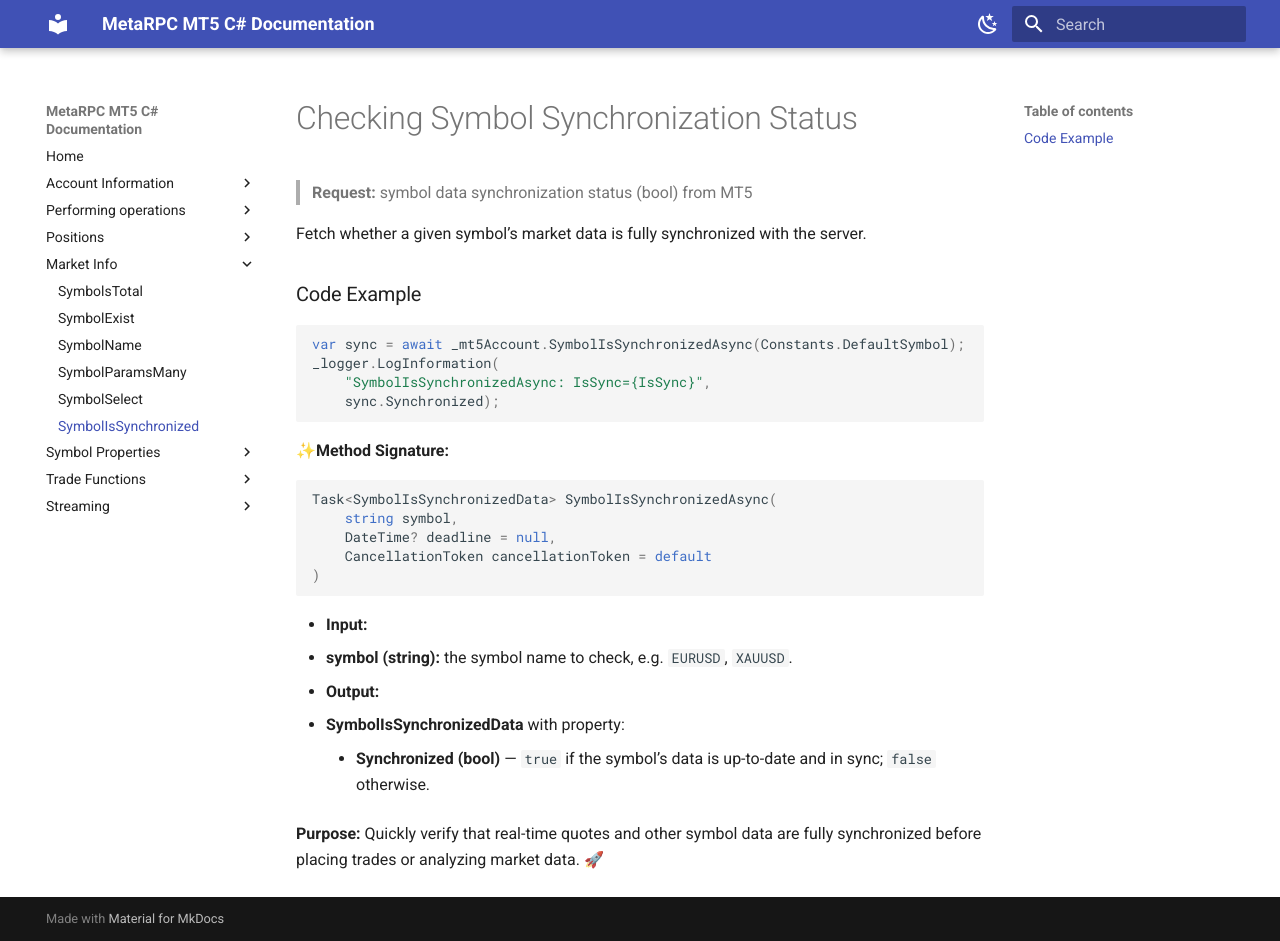
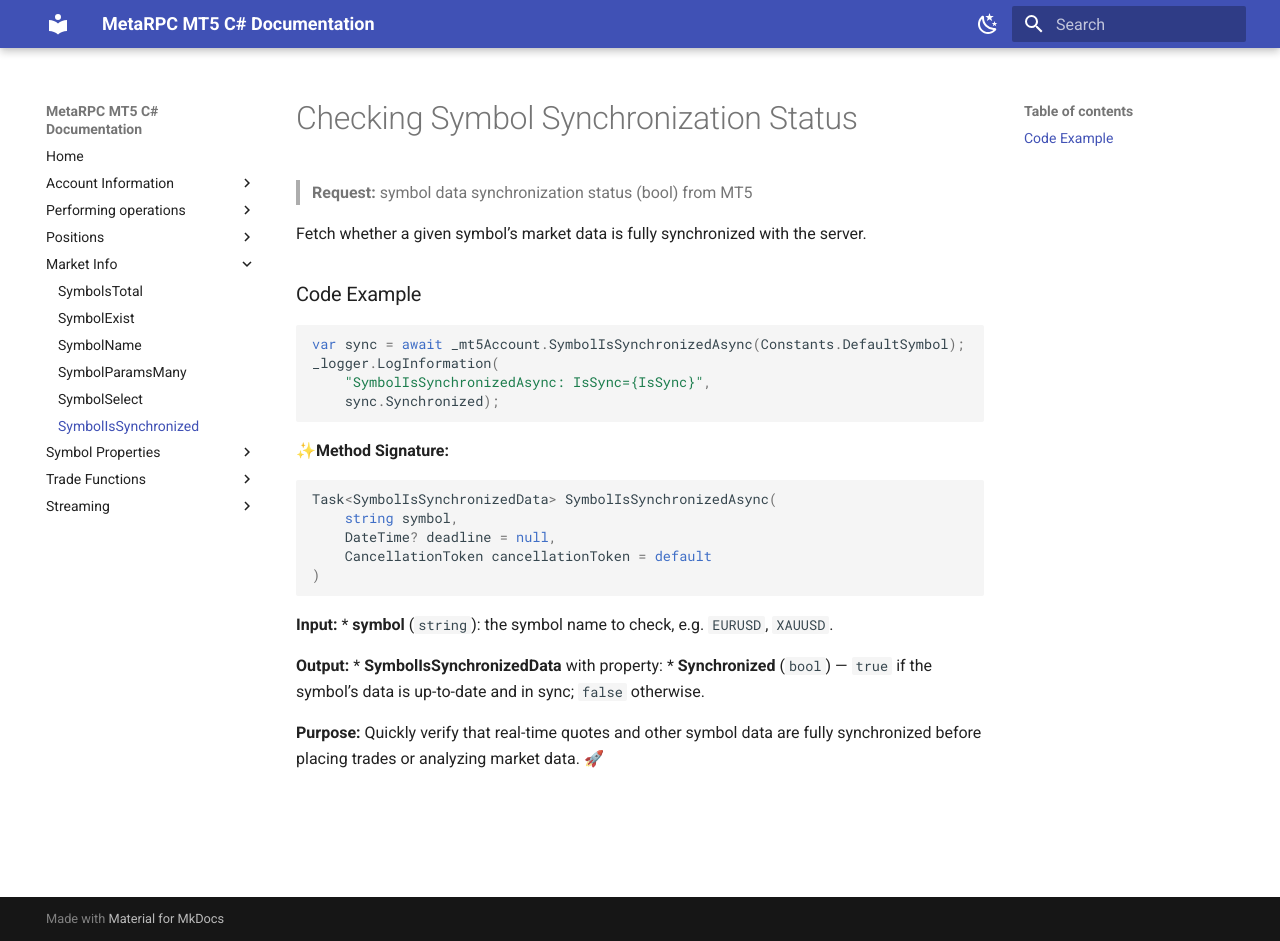
Before and after one commit to MetaRPC/CSharpMT5, an MkDocs documentation site: the page built from docs/MarketInfo/SymbolIsSynchronized.md, in a window 1280 px wide and 941 px high. Built offline with MkDocs 1.6.1 and Material for MkDocs 9.7.7, drawn with Linux system fonts in a browser that asks for light colours.

````diff
--- a/docs/MarketInfo/SymbolIsSynchronized.md
+++ b/docs/MarketInfo/SymbolIsSynchronized.md
@@ -22,11 +22,11 @@ Task<SymbolIsSynchronizedData> SymbolIsSynchronizedAsync(
 )
 ```
 
-* **Input:**
-  * **symbol (string):** the symbol name to check, e.g. `EURUSD`, `XAUUSD`.
+ **Input:**
+* **symbol** (`string`): the symbol name to check, e.g. `EURUSD`, `XAUUSD`.
 
-* **Output:**
-  * **SymbolIsSynchronizedData** with property:
-     * **Synchronized (bool)** — `true` if the symbol’s data is up-to-date and in sync; `false` otherwise.
+ **Output:**
+* **SymbolIsSynchronizedData** with property:
+ * **Synchronized** (`bool`) — `true` if the symbol’s data is up-to-date and in sync; `false` otherwise.
 
 **Purpose:** Quickly verify that real-time quotes and other symbol data are fully synchronized before placing trades or analyzing market data. 🚀
````
